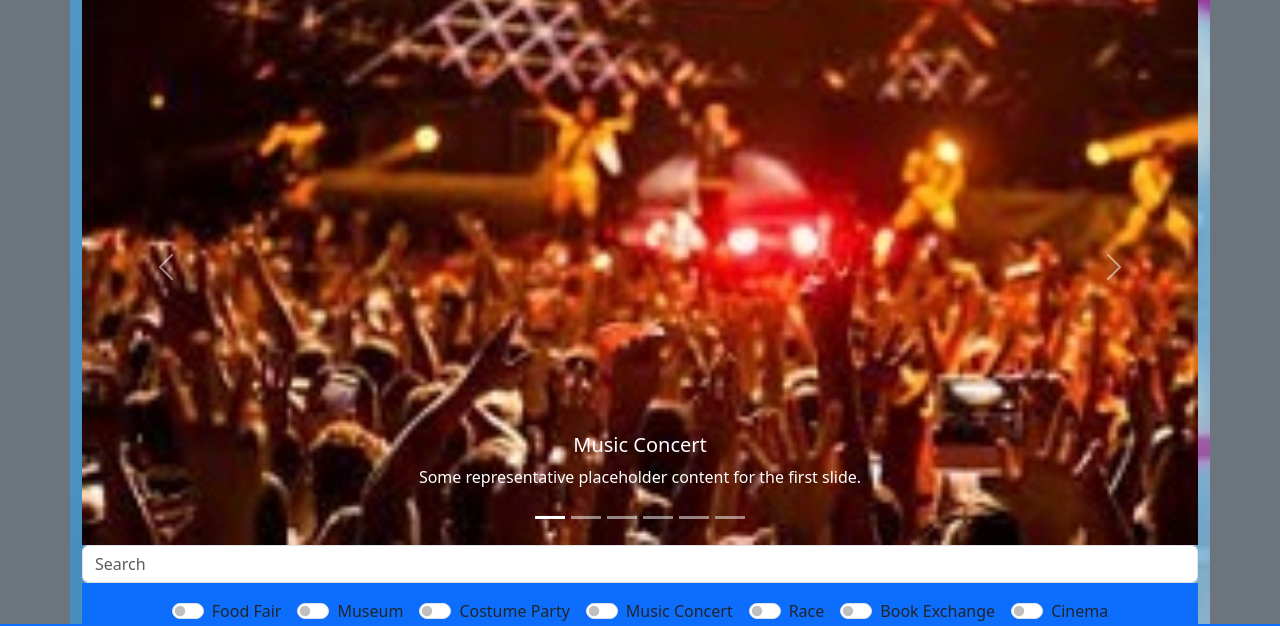
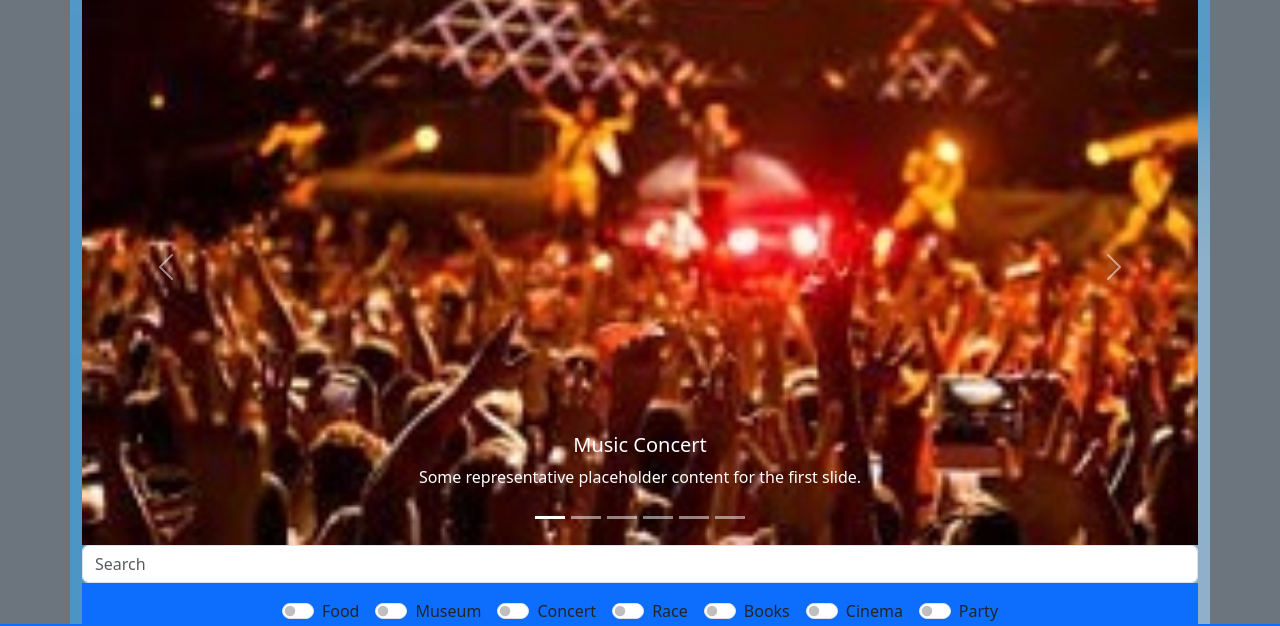
Before and after one commit to marcosestebanmaciel/amazingEvents_Maciel, a plain HTML site: page index.html in a window 1280 px wide. Shown: the part 130-756 px from the top of the page. Drawn offline with nearby package versions, Linux system fonts and the light colour scheme.

Commit message:
sume_amazing.json

```diff
--- /dev/null
+++ b/amazing.json
@@ -0,0 +1,367 @@
+{
+    "currentDate":"2023-03-10",
+    "events":[
+        {"_id":1,
+        "name":"Collectivities Party",
+        "category":"Food",
+        "date":"2021-12-12",
+        "description":"Enjoy your favourite dishes, from different countries, in a unique event for the whole family.",
+        "image":"https://i.postimg.cc/kXWrBjXC/collectivities-party.jpg",
+        "place":"Multi Space",
+        "price":10,
+        "capacity":50000,
+        "assistance":42756},
+        {"_id":2,
+        "name":"Jurassic Park",
+        "category":"Museum",
+        "date":"2022-07-05",
+        "description":"Let's go meet the biggest dinosaurs in the paleontology museum.",
+        "image":"https://i.postimg.cc/nrQkSwwh/jurassic-park.jpg",
+        "place":"Field",
+        "price":3,
+        "capacity":10000,
+        "assistance":6589},
+        {"_id":3,
+        "name":"Metallica in concert",
+        "category":"Concert",
+        "date":"2022-01-22",
+        "description":"The only concert of the most emblematic band in the world.",
+        "image":"https://i.postimg.cc/XvQQr5C4/metallica-concert.jpg",
+        "place":"Stadium",
+        "price":20,
+        "capacity":500000,
+        "assistance":497981},
+        {"_id":4,
+        "name":"10K 4 life",
+        "category":"Race",
+        "date":"2022-03-01",
+        "description":"Come and exercise, improve your health and lifestyle.",
+        "image":"https://i.postimg.cc/2V3FvcvY/10k-4life.jpg",
+        "place":"Football field",
+        "price":2,
+        "capacity":200000,
+        "assistance":198900},
+        {"_id":5,
+        "name":"School's book fair",
+        "category":"Books",
+        "date":"2022-06-01",
+        "description":"Bring your unused school book and take the one you need.",
+        "image":"https://i.postimg.cc/34BWbTsq/school-bookfair.jpg",
+        "place":"Multi Space",
+        "price":2,
+        "capacity":50000,
+        "assistance":38429},
+        {"_id":6,
+        "name":"Aladdin",
+        "category":"Cinema",
+        "date":"2019-05-24",
+        "description":"We invite you watch Disney's classic character in new adventures.",
+        "image":"https://i.postimg.cc/L4fQTJdB/aladdin.jpg",
+        "place":"Showcase",
+        "price":4,
+        "capacity":2500,
+        "assistance":1875},
+        {"_id":7,
+        "name":"Arabic holidays",
+        "category":"Food",
+        "date":"2023-10-12",
+        "description":"An invitation to enjoy Middle East's flavours.",
+        "image":"https://i.postimg.cc/CxJQqX33/arabic.jpg",
+        "place":"Multi Space",
+        "price":10,
+        "capacity":50000,
+        "estimate":50000},
+        {"_id":8,
+        "name":"Korean style",
+        "category":"Food",
+        "date":"2022-01-10",
+        "description":"Enjoy the best Korean dishes, with international chefs and awesome events.","image":"https://i.postimg.cc/bvzmYgdm/korean.jpg",
+        "place":"Multi Space",
+        "price":10,
+        "capacity":50000,
+        "assistance":48516},
+        {"_id":9,
+        "name":"Japanese style",
+        "category":"Food",
+        "date":"2022-02-25",
+        "description":"Enjoy the best Japanese dishes, with international chefs and awesome events.","image":"https://i.postimg.cc/50rg3Mgr/japanese.jpg",
+        "place":"Multi Space",
+        "price":10,
+        "capacity":50000,
+        "assistance":49618},
+        {"_id":10,
+        "name":"Straight from Middle East",
+        "category":"Food",
+        "date":"2022-04-08",
+        "description":"We gather Middle East's collectivities in a unique event to enjoy in family.","image":"https://i.postimg.cc/sf8HP502/middle-east.jpg",
+        "place":"Multi Space",
+        "price":10,
+        "capacity":50000,
+        "assistance":42756},
+        {"_id":11,
+        "name":"Take away",
+        "category":"Food",
+        "date":"2022-06-27",
+        "description":"Are you a fast food lover? We have the event for you, were we gather the best fast food chains.",
+        "image":"https://i.postimg.cc/yDMJDnhL/take-away.jpg",
+        "place":"Multi Space",
+        "price":10,
+        "capacity":50000,
+        "assistance":42756},
+        {"_id":12,
+        "name":"Italian style",
+        "category":"Food",
+        "date":"2022-08-12",
+        "description":"Enjoy the best dishes in this awesome culinary event.",
+        "image":"https://i.postimg.cc/DfJ3Kv98/italian.jpg",
+        "place":"Multi Space",
+        "price":10,
+        "capacity":50000,
+        "assistance":42756},
+        {"_id":13,
+        "name":"Fantasy books",
+        "category":"Books",
+        "date":"2022-07-23",
+        "description":"The best literary works of a captivating genre full of mythical characters.","image":"https://i.postimg.cc/mZvfZx4V/fantasy.jpg",
+        "place":"Multi Space",
+        "price":4,
+        "capacity":50000,
+        "assistance":44029},
+        {"_id":14,
+        "name":"Just for your kitchen",
+        "category":"Books",
+        "date":"2023-09-14",
+        "description":"If you're a gastronomy lover come get the cookbook that best suits your taste and your family's.",
+        "image":"https://i.postimg.cc/PxJKYqWZ/just4-kitchen.jpg",
+        "place":"Multi Space",
+        "price":2,
+        "capacity":50000,
+        "estimate":5000},
+        {"_id":15,
+        "name":"BestSeller",
+        "category":"Books",
+        "date":"2023-07-06",
+        "description":"Get to know the best works of literature and take the one that catches you the most.","image":"https://i.postimg.cc/Jh2YTJ4K/bestseller.jpg",
+        "place":"Multi Space",
+        "price":5,
+        "capacity":50000,
+        "estimate":48000},
+        {"_id":16,
+        "name":"Just Harry",
+        "category":"Books",
+        "date":"2023-08-26",
+        "description":"If you're a Potterhead you'll love this unique convention held in the city.","image":"https://i.postimg.cc/52mZm6Ck/harry.jpg",
+        "place":"Multi Space",
+        "price":5,
+        "capacity":50000,
+        "estimate":50000},
+        {"_id":17,
+        "name":"Comicon",
+        "category":"Party",
+        "date":"2022-08-12",
+        "description":"For comic lovers, all your favourite characters gathered in one place.","image":"https://i.postimg.cc/Gph6gdP3/comicon.jpg",
+        "place":"Monumental Theater",
+        "price":10,
+        "capacity":50000,
+        "assistance":45781},
+        {"_id":18,
+        "name":"Spring Day",
+        "category":"Party",
+        "date":"2023-10-21",
+        "description":"Come celebrate spring dressed as your favourite character.",
+        "image":"https://i.postimg.cc/v154f93b/spring.jpg",
+        "place":"Monumental Theater",
+        "price":10,
+        "capacity":50000,
+        "estimate":30000},
+        {"_id":19,
+        "name":"Cultures",
+        "category":"Party",
+        "date":"2024-12-21",
+        "description":"A unique cultural event awaits you.",
+        "image":"https://i.postimg.cc/x8HZNCQ5/cultures.jpg",
+        "place":"Monumental Theater",
+        "price":2,
+        "capacity":50000,
+        "estimate":45000},
+        {"_id":20,
+        "name":"For the little ones",
+        "category":"Party",
+        "date":"2024-02-23",
+        "description":"Bring your kid with his favourite costume.",
+        "image":"https://i.postimg.cc/Nj8NwSGy/little-ones.jpg",
+        "place":"Monumental Theater",
+        "price":1,
+        "capacity":50000,
+        "estimate":50000},
+        {"_id":21,
+        "name":"Epic party",
+        "category":"Party",
+        "date":"2023-05-23",
+        "description":"Come dressed as a pirate, firefighter, or a nurse, and we'll see who wins the big prize.",
+        "image":"https://i.postimg.cc/FHvMcj7L/epic.jpg",
+        "place":"Monumental Theater",
+        "price":2,
+        "capacity":50000,
+        "estimate":50000},
+        {"_id":22,
+        "name":"15K NY",
+        "category":"Race",
+        "date":"2022-08-21",
+        "description":"We'll be raising funds for hospitals and medical care in this unique event held in The Big Apple.",
+        "image":"https://i.postimg.cc/LYR31mkQ/15kny.jpg",
+        "place":"New York",
+        "price":5,
+        "capacity":1000000,
+        "assistance":926981},
+        {"_id":23,
+        "name":"15K Buenos Aires",
+        "category":"Race",
+        "date":"2023-05-30",
+        "description":"Join us for a healthier life and a cleaner city.",
+        "image":"https://i.postimg.cc/hXdLZXp3/15kbsas.jpg",
+        "place":"Buenos Aires",
+        "price":3,
+        "capacity":500000,
+        "estimate":300000},
+        {"_id":24,
+        "name":"Buenos Aires 2023",
+        "category":"Race",
+        "date":"2023-09-07",
+        "description":"Come join us in this marathon's 3ed edition.",
+        "image":"https://i.postimg.cc/pVn460jj/bsas22.jpg",
+        "place":"Buenos Aires",
+        "price":3,
+        "capacity":500000,
+        "estimate":50000},
+        {"_id":25,
+        "name":"New York 2023",
+        "category":"Race",
+        "date":"2023-11-12",
+        "description":"We'll be expecting you in the 6th edition across the Big Apple.",
+        "image":"https://i.postimg.cc/d1VN66Yh/ny22.webp",
+        "place":"New York",
+        "price":5,
+        "capacity":1000000,
+        "estimate":1000000},
+        {"_id":26,
+        "name":"For Life 2nd Edition",
+        "category":"Race",
+        "date":"2023-04-05",
+        "description":"If you enjoyed las year's edition you'll love this one.",
+        "image":"https://i.postimg.cc/fRWHD5VB/4life.jpg",
+        "place":"Cordoba",
+        "price":2,
+        "capacity":300000,
+        "estimate":270500},
+        {"_id":27,
+        "name":"Cancer Marathon",
+        "category":"Race",
+        "date":"2024-03-18",
+        "description":"We'll be raising funds for the cancer patients.",
+        "image":"https://i.postimg.cc/c4y2yQ7b/cancer.jpg",
+        "place":"Rosario",
+        "price":2,
+        "capacity":300000,
+        "estimate":300000},
+        {"_id":28,
+        "name":"Electronic Fest",
+        "category":"Concert",
+        "date":"2021-01-22",
+        "description":"The best national and international DJs gathered in one place.",
+        "image":"https://i.postimg.cc/FRY8mpn2/electronic.jpg",
+        "place":"Stadium",
+        "price":20,
+        "capacity":500000,
+        "assistance":488005},
+        {"_id":29,
+        "name":"Popular Music",
+        "category":"Concert",
+        "date":"2021-05-22",
+        "description":"The best popular hits gathered in a unique event for the hole family to enjoy.","image":"https://i.postimg.cc/jjXky9GV/popular.jpg",
+        "place":"Stadium",
+        "price":20,
+        "capacity":500000,
+        "assistance":464780},
+        {"_id":30,
+        "name":"Classics",
+        "category":"Concert",
+        "date":"2021-05-22",
+        "description":"Come enjoy the best classics.",
+        "image":"https://i.postimg.cc/wBfZSZFX/classics.jpg",
+        "place":"Stadium",
+        "price":20,
+        "capacity":500000,
+        "assistance":421988},
+        {"_id":31,
+        "name":"Opera",
+        "category":"Concert",
+        "date":"2023-05-02",
+        "description":"We gathered the best opera singers just for you.",
+        "image":"https://i.postimg.cc/6pxHgtKJ/opera.jpg",
+        "place":"Stadium",
+        "price":20,
+        "capacity":500000,
+        "estimate":500000},
+        {"_id":32,
+        "name":"Reggaeton 2022",
+        "category":"Concert",
+        "date":"2024-01-23",
+        "description":"Get ready to dance to the rhythm of the best bands.",
+        "image":"https://i.postimg.cc/VvSGQN51/reggaeton.jpg",
+        "place":"Stadium",
+        "price":20,
+        "capacity":500000,
+        "estimate":500000},
+        {"_id":33,
+        "name":"Parisian Museum",
+        "category":"Museum",
+        "date":"2022-08-21",
+        "description":"A unique tour in the city of lights, get to know one of the most iconic places.",
+        "image":"https://i.postimg.cc/nr6dHtQm/paris.jpg",
+        "place":"Paris",
+        "price":10,
+        "capacity":5200,
+        "assistance":3506},
+        {"_id":34,
+        "name":"Abstract Art",
+        "category":"Museum",
+        "date":"2023-10-10",
+        "description":"An exhibition of selected artists explores the diverse approaches to abstraction developed since 1950.",
+        "image":"https://i.postimg.cc/ZnrfKMPD/abstract.jpg",
+        "place":"Buenos Aires",
+        "price":2,
+        "capacity":1000,
+        "estimate":1000},
+        {"_id":35,
+        "name":"Buenos Aires' Museum",
+        "category":"Museum",
+        "date":"2023-12-02",
+        "description":"Unique works by international and national artists are waiting for you in this year's exhibition.",
+        "image":"https://i.postimg.cc/8C5nBwDj/bsas.jpg",
+        "place":"Buenos Aires",
+        "price":2,
+        "capacity":1000,
+        "estimate":1000},
+        {"_id":36,
+        "name":"Acropolis",
+        "category":"Museum",
+        "date":"2023-12-19",
+        "description":"One of the most important museums in the world, houses the findings of only one archaeological site, the Athenian Acropolis.",
+        "image":"https://i.postimg.cc/X7bHDn4M/acropolis.jpg",
+        "place":"Athens",
+        "price":10,
+        "capacity":1600,
+        "estimate":1350},
+        {"_id":37,
+        "name":"British Museum",
+        "category":"Museum",
+        "date":"2023-05-02",
+        "description":"Culture and history combined in this unique space.",
+        "image":"https://i.postimg.cc/hPLwSfpP/british.jpg",
+        "place":"England",
+        "price":8,
+        "capacity":1200,
+        "estimate":980}
+    ]
+}
--- a/page/details.html
+++ b/page/details.html
@@ -60,6 +60,6 @@
         <h3>Cohort</h3>
       </footer>
     <script src="https://cdn.jsdelivr.net/npm/bootstrap@5.3.0-alpha1/dist/js/bootstrap.bundle.min.js" integrity="sha384-w76AqPfDkMBDXo30jS1Sgez6pr3x5MlQ1ZAGC+nuZB+EYdgRZgiwxhTBTkF7CXvN" crossorigin="anonymous"></script>
-    <script src="../script/details.js" type="module"></script>
+    <script src="../script/details.js"></script>
 </body>
 </html>
--- a/script/funciones.js
+++ b/script/funciones.js
@@ -1,20 +1,12 @@
-import {data} from './amazing.js'
-
-export const contenedor = document.getElementById('divElementos')
-//export const contenedorP = document.getElementById('elementosP')
-//export const contenedorU = document.getElementById ('elementosU')
+const contenedor = document.getElementById('divElementos')
 const contenedorCheck = document.getElementById('checkContainer')
 const input = document.querySelector('input')
-export const eventos = data.events
-const currentD = data.currentDate
-export let arrayUpcEvent = eventos.filter(elementos => elementos.date > currentD)
-//console.log(eventos);
 
 input.addEventListener('input',dobleFiltro)
 contenedorCheck.addEventListener('change',dobleFiltro)
 
-export function dobleFiltro(){
-    let primerFiltro = filtrarPorTexto(eventos,input.value)
+export function dobleFiltro(arrayTot){
+    let primerFiltro = filtrarPorTexto(arrayTot,input.value)
     let segundoFiltro = filtrarPorCategoria(primerFiltro)
     pintarEventos(segundoFiltro)
 }
@@ -114,19 +106,3 @@ export function crearCheckBoxes(array){
     })
     contenedorU.innerHTML = tarjetasU
   }
-
-
-
-    /*let arrayPastEvent = eve.filter(elementos => elementos.date < currentD)
-    console.log(arrayPastEvent);
-    let tarjetas = ''
-    arrayPastEvent.forEach(eventos => {
-    tarjetas += `<div class="card" style="width: 18rem;">
-                    <img src="${eventos.image}" class="card-img-top h-50" alt="${eventos.name}">
-                    <div class="card-body">
-                        <h5 class="card-title">${eventos.name}</h5>
-                        <p class="card-text">${eventos.description}</p>
-                        <a href="./details.html?id=${eventos.id}" class="btn btn-primary">Details</a>
-                    </div>
-                    </div>`
-    })*/
```
Also changed, not shown: script/details.js (+40 -23 lines), script/index.js (+25 -2 lines), script/pastEvents.js (+22 -5 lines), script/stats.js (added, +8 -0 lines), script/upcomingEvents.js (+18 -2 lines).
